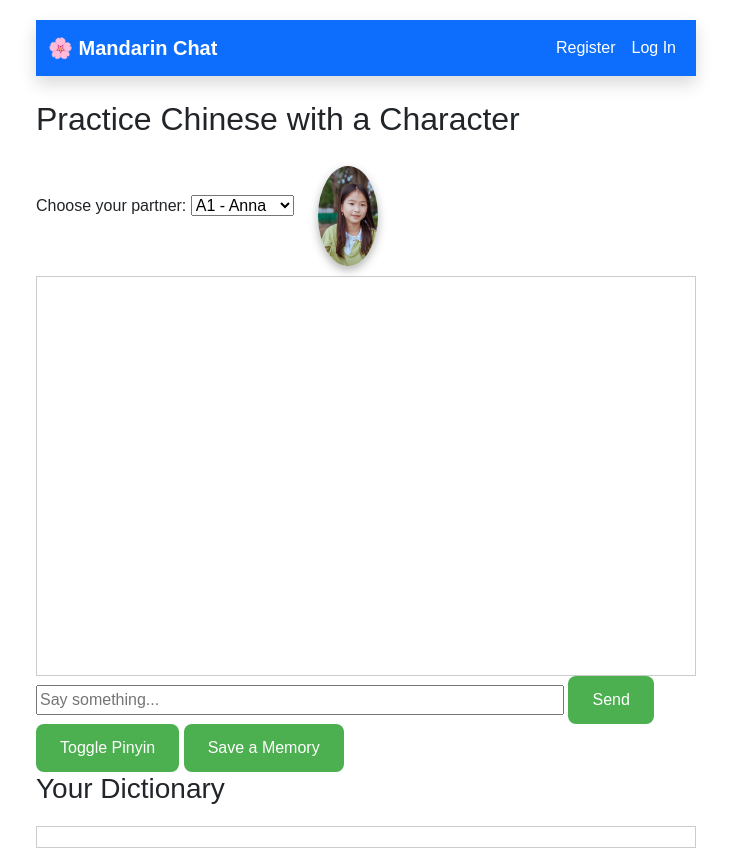
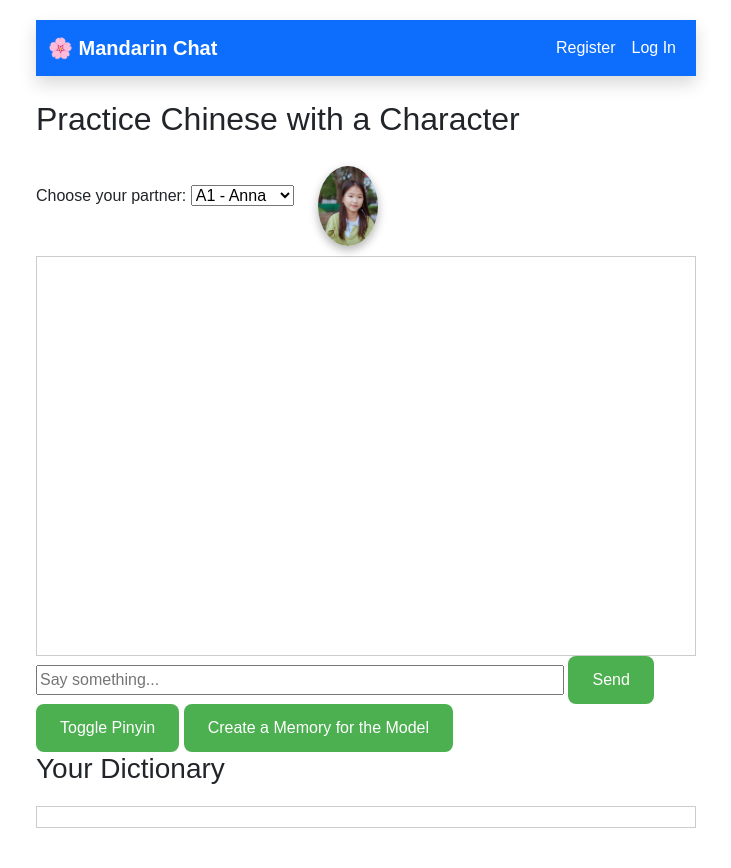
Before and after one commit to HarryPilgrim/Mandarin_Chatbot, a Flask app: page / in a window 1280 px wide. Shown: the whole page, without its empty margins (274-1005 px from the left). After the commit the page ends 828 px from the top, so only its background shows below. Run offline with Flask 3, Linux system fonts and the light colour scheme; data that the repository does not hold is empty; some libraries are stand-ins or nearby versions.

Commit message:
couple small updates

```diff
--- a/static/css/main.css
+++ b/static/css/main.css
@@ -80,8 +80,8 @@
 }
 
 .character-img {
-    width: 1000px;     /* Set fixed width */
-    height: 100px;    /* Set fixed height */
+    width: 2000px;     /* Set fixed width */
+    height: 80px;    /* Set fixed height */
     object-fit: cover; /* Makes sure the image fills nicely without distortion */
     border-radius: 20px; /* Optional: rounded corners for a nice look */
     box-shadow: 0 4px 10px rgba(0, 0, 0, 0.3); /* Optional: add a little shadow */
--- a/templates/chat.html
+++ b/templates/chat.html
@@ -49,7 +49,7 @@
 
 
             <!-- Save a Memory Button -->
-            <button id="save-memory-btn" class="fancy-button">Save a Memory</button>
+            <button id="save-memory-btn" class="fancy-button">Create a Memory for the Model</button>
 
             <!-- Modal -->
             <div id="summary-modal" class="modal">
```
